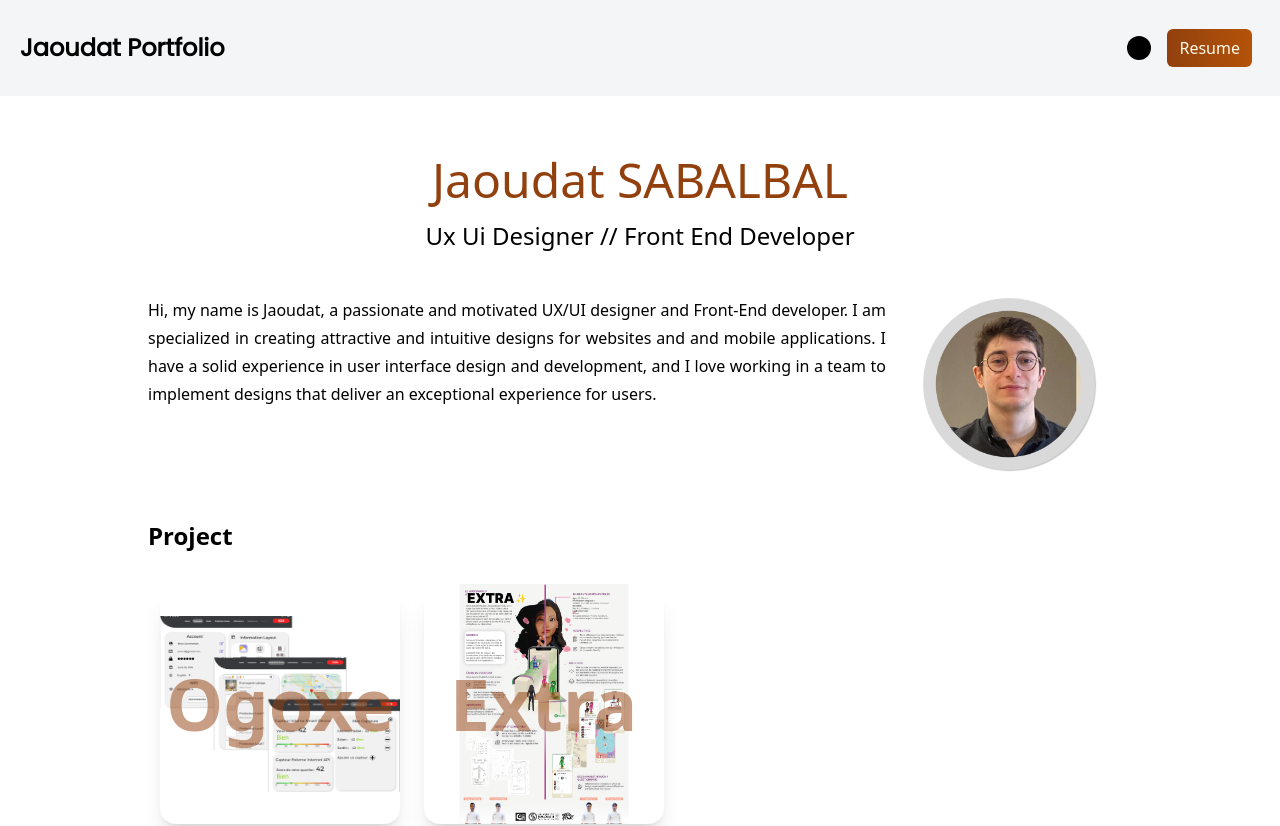
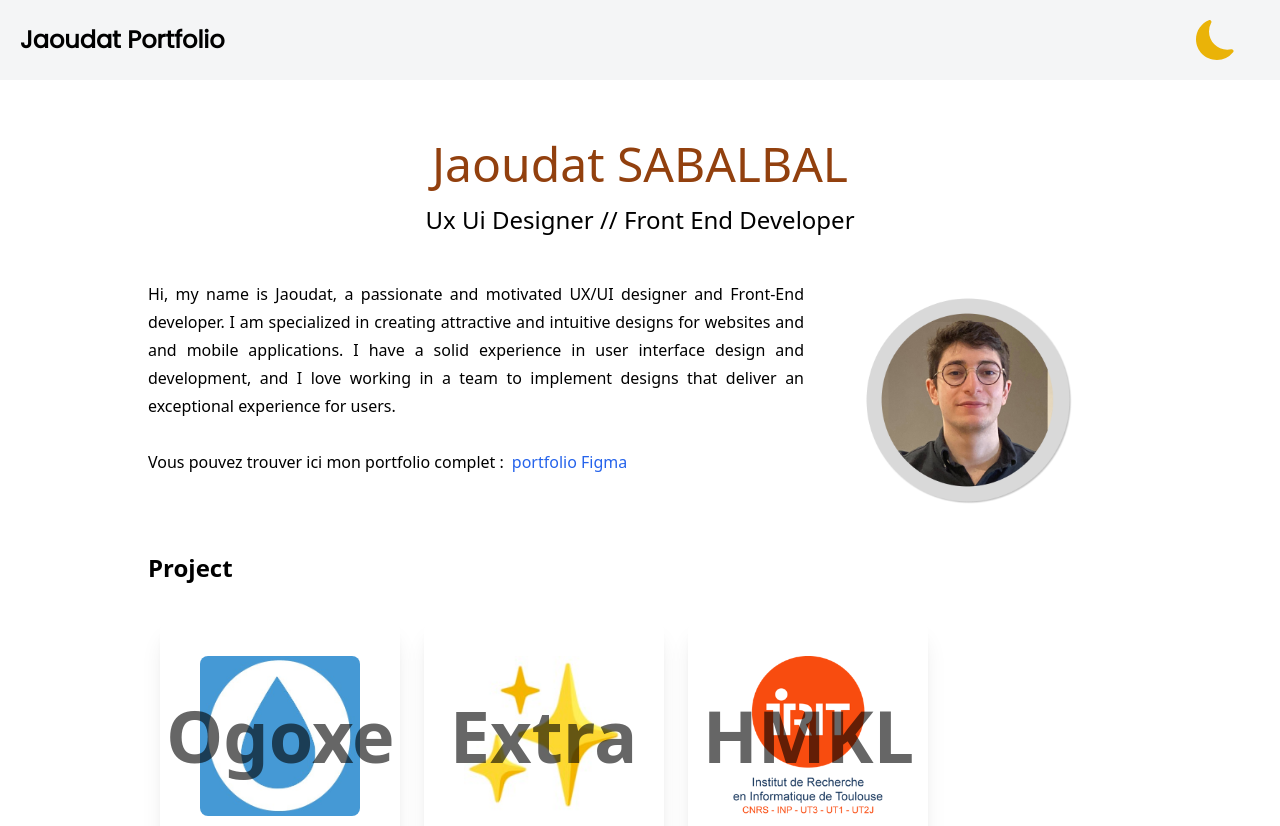
Before and after one commit to SABALBALJaoudat/PortfolioJaoudatSABALBAL, a Next.js app: page / in a window 1280 px wide. Shown: the top 826 px of the page. Built offline with nearby package versions, Linux system fonts and the light colour scheme.

Commit message:
V8 BrancheTest : - Mise en place du Dark Mode - Rajout HMKL dans cards - Création HmklPage et Hmkl - Ajout d'image - Modification CSS du site

```diff
--- a/package.json
+++ b/package.json
@@ -20,6 +20,7 @@
     "eslint-config-next": "13.1.5",
     "gh-pages": "^5.0.0",
     "next": "13.1.5",
+    "next-themes": "^0.2.1",
     "react": "18.2.0",
     "react-dom": "18.2.0",
     "react-easy-swipe": "^0.0.23",
--- a/src/components/BotPage.js
+++ b/src/components/BotPage.js
@@ -38,8 +38,11 @@ function BotPage() {
             <div className="flex flex-wrap items-center
                 py-2">
                 <p>
-                    Ou bien encore pour voir mon CV :
+                    Ou bien encore pour télécharger mon CV :
                 </p>
+                <a className="ml-2" href='../documents/Cv Jaoudat SABALBAL Designer Ux Ui Dev Front.pdf' download>
+                    Download pdf
+                </a>
             </div>
         </div>
     );
--- a/src/components/Cards.js
+++ b/src/components/Cards.js
@@ -1,14 +1,14 @@
 import React from 'react';
 import Image from "next/image";
-import cards1 from "../image/Ogoxe1.png";
-import cards2 from "../image/Extra1.png";
-import cards3 from "../image/Extra2.png";
-import cards4 from "../image/Extra3.png";
+import cards1 from "../image/Ogoxe Logo 1.png";
+import cards2 from "../image/Extra-Logo.png";
+import cards3 from "../image/Irit Logo.png";
 import Link from "next/link";
 
 const images = [
     [cards1, "Ogoxe", "/OgoxePage"],
     [cards2, "Extra", "/ExtraPage"],
+    [cards3, "HMKL", "/HmklPage"],
 ]
 
 function Cards() {
--- a/src/components/TopPage.js
+++ b/src/components/TopPage.js
@@ -1,29 +1,57 @@
 import React from 'react';
-import {BsFillCircleFill} from "react-icons/bs";
+import {BsFillMoonFill, BsSunFill} from "react-icons/bs";
 import Link from "next/link";
+import {useTheme} from "next-themes";
+
+// import{SunIcon ,MoonIcon} from "@heroicons/react/solid";
+import {useState, useEffect} from "react";
 
 
 function TopPage() {
+
+    const {systemTheme , theme, setTheme} = useTheme ();
+
+    const renderThemeChanger= () => {
+
+        const currentTheme = theme === "system" ? systemTheme : theme ;
+
+        if(currentTheme ==="dark"){
+            return (
+                <BsSunFill className="w-10 h-10 text-yellow-500 " role="button" onClick={() => setTheme('light')} />
+            )
+        }
+
+        else {
+            return (
+                <BsFillMoonFill className="w-10 h-10 text-yellow-500 " role="button" onClick={() => setTheme('dark')} />
+            )
+        }
+    };
+
     return (
-        <div className="w-full sticky top-0 z-30 bg-gray-100 bg-opacity-90 mb-10">
+        <div className="w-full sticky top-0 z-30 bg-gray-100 dark:bg-zinc-800 bg-opacity-90 dark:opacity-90 mb-10">
             <link href="https://fonts.googleapis.com/css?family=Poppins" rel="stylesheet"/>
 
             {/*<nav className="py-10 flex justify-between">*/}
             <nav className="flex justify-between
-            py-8 px-5">
-                <h1 className="text-2xl font-semibold font-poppins">
-                    Jaoudat Portfolio
+            py-1 px-5">
+                <h1 className="flex items-center text-2xl font-semibold font-poppins">
+                    <Link href="/">Jaoudat Portfolio</Link>
                 </h1>
                 <ul className="flex items-center">
-                    <li><BsFillCircleFill className="cursor-pointer
-                    text-2xl
-                    mx-2"/></li>
-                    <li><Link className="bg-gradient-to-r from-amber-800 to-amber-700
-                    text-amber-50
-                    px-3 py-2 mx-2
-                    rounded-md" href="/">
-                        Resume
-                    </Link></li>
+                    <li>
+                        <div className="container  px-4 sm:px-6 py-4 flex justify-between items-center">
+
+                            {renderThemeChanger()}
+
+                        </div>
+                    </li>
+                    {/*<li><Link className="bg-gradient-to-r from-amber-800 to-amber-700*/}
+                    {/*text-amber-50*/}
+                    {/*px-3 py-2 mx-2*/}
+                    {/*rounded-md" href="/">*/}
+                    {/*    Resume*/}
+                    {/*</Link></li>*/}
                     {/*<li><Link className={"bg-gradient-to-r from-amber-800 to-amber-700 text-amber-50 px-3 py-2 " +*/}
                     {/*    "rounded-md mx-2"} href="/Contact">Contact</Link></li>*/}
                 </ul>
--- a/src/pages/Home.tsx
+++ b/src/pages/Home.tsx
@@ -2,6 +2,7 @@ import React from 'react';
 import Image from "next/image";
 import photo from "@/image/Photo de profil.png";
 import Cards from "@/components/Cards";
+import Link from "next/link";
 
 function Home() {
     return (
@@ -17,15 +18,22 @@ function Home() {
                         </h3>
                     </div>
                     <div className={"flex flex-wrap my-7"}>
-                        <p className={"lg:w-3/4 sm:w-4/6 text-justify text-base leading-7"}>
+                        <p className={"sm:w-4/6 text-justify text-base leading-7"}>
                             Hi, my name is Jaoudat, a passionate and motivated UX/UI designer and Front-End developer.
                             I am specialized in creating attractive and intuitive designs for websites and
                             and mobile applications. I have a solid experience in user interface design and development,
                             and I love working in a team to implement designs that deliver an exceptional experience
-                            for users.
+                            for users.<br/>
+                            <br/>
+                            Vous pouvez trouver ici mon portfolio complet :
+                            <Link target="_blank" className={"ml-2 text-blue-600 dark:text-blue-500 hover:underline"}
+                                  href={"https://www.figma.com/proto/lizKbzPM4zMi4izsgn4nKL/Portfolio?page-id=701%3A193&node-id=715%3A341&viewport=569%2C939%2C0.28&scaling=scale-down&starting-point-node-id=715%3A341"}>
+                                portfolio Figma
+                            </Link>
                         </p>
-                        <div className={"flex justify-center mx-auto"}>
-                            <Image src={photo} className="w-44 h-44" alt=""/>
+                        <div className={"flex justify-center mx-auto mt-4"}>
+                            <Image src={photo}
+                                   className="w-44 h-44 md:w-52 md:h-52" alt=""/>
                         </div>
                     </div>
 
--- a/src/pages/_app.tsx
+++ b/src/pages/_app.tsx
@@ -1,12 +1,14 @@
 import '@/styles/globals.css'
 import type { AppProps } from 'next/app'
 import { Analytics } from '@vercel/analytics/react';
+import {ThemeProvider} from "next-themes";
 
 export default function App({ Component, pageProps }: AppProps) {
   return (
-      <>
-        <Component {...pageProps} />
-        <Analytics />
-      </>
+
+      <ThemeProvider enableSystem={true} attribute="class">
+          <Component {...pageProps} />
+          <Analytics />
+      </ThemeProvider>
   );
 }
--- a/src/pages/index.tsx
+++ b/src/pages/index.tsx
@@ -14,9 +14,11 @@ export default function Home() {
                 <meta name="description" content="Generated by create next app"/>
                 <meta name="viewport" content="width=device-width, initial-scale=1"/>
                 <link rel="icon" href="/favicon.ico"/>
+
+
             </Head>
 
-            <div className="min-h-screen flex flex-col justify-between">
+            <div className="min-h-screen flex flex-col justify-between dark:bg-zinc-900">
                 <TopPage/>
                 <HomePage/>
                 <BotPage/>
--- a/src/styles/globals.css
+++ b/src/styles/globals.css
@@ -4,13 +4,13 @@
 
 
 .card-zoom {
-    @apply relative flex items-center justify-center m-3 overflow-hidden shadow-xl w-60 h-60 rounded-2xl;
+    @apply relative flex items-center justify-center bg-white m-3 overflow-hidden shadow-xl dark:shadow-gray-700 dark:shadow-xl w-60 h-60 rounded-2xl;
 }
 .card-zoom-image {
-    @apply absolute object-contain w-auto h-full transition-all duration-500 ease-in-out transform bg-center bg-cover;
+    @apply absolute object-contain w-auto h-4/6 transition-all duration-500 ease-in-out transform bg-center bg-cover rounded-lg;
 }
 .card-zoom-text {
-    @apply absolute text-5xl font-black transition-all duration-500 ease-in-out transform scale-150 text-amber-800 opacity-50;
+    @apply absolute text-5xl font-black transition-all duration-500 ease-in-out transform scale-150 text-black opacity-60;
 }
 .card-zoom:hover .card-zoom-image {
     @apply scale-150;
--- a/tailwind.config.js
+++ b/tailwind.config.js
@@ -1,5 +1,7 @@
 /** @type {import('tailwindcss').Config} */
 module.exports = {
+  mode: "jit",
+  darkMode: 'class',
   content: [
     "./app/**/*.{js,ts,jsx,tsx}",
     "./pages/**/*.{js,ts,jsx,tsx}",
```
Also changed, not shown: 1 other file (tests, documents, lock files or other folders).
